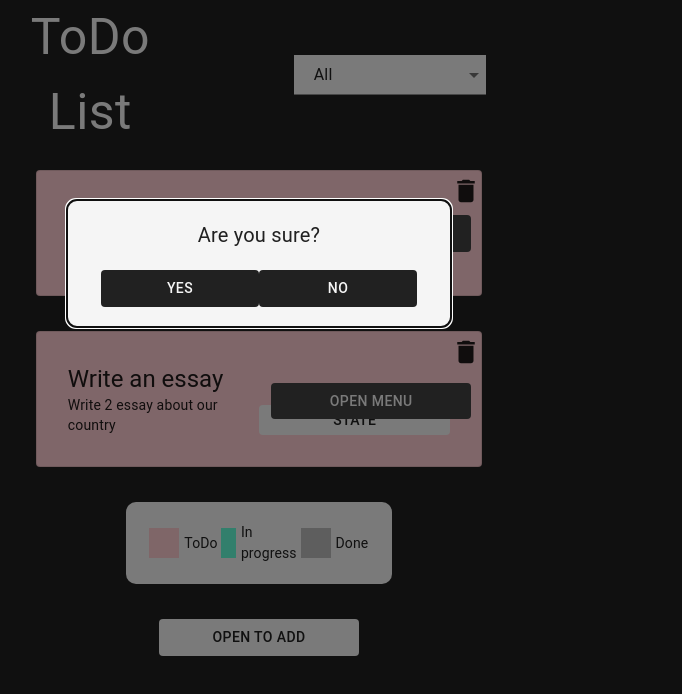
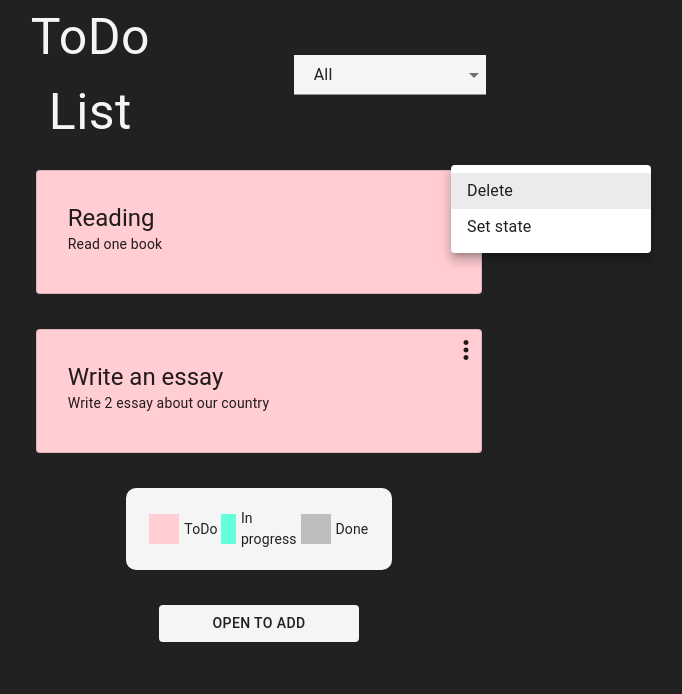
Before and after one commit to PolinaRaguilo/TodoList, a React (Create React App) app: page / in a window 1280 px wide. Both pictures are taken after a click on the icon 847 px from the left and 191 px from the top of the page. Shown: the top 694 px of the page, without its empty margins (381-1063 px from the left). Built offline with nearby package versions, Linux system fonts and the light colour scheme; data requests are answered from the project's data file.

Commit message:
Removed actions to the menu

```diff
--- a/src/components/card-todo/Card-todo.js
+++ b/src/components/card-todo/Card-todo.js
@@ -14,7 +14,7 @@ import {
   Typography,
 } from '@material-ui/core';
 import { useState } from 'react';
-import DeleteIcon from '@material-ui/icons/Delete';
+import MoreVertIcon from '@material-ui/icons/MoreVert';
 import ModalWrapper from '../modal/Modal';
 import MenuCard from '../menu/menu';
 import { DONE, IN_PROGRESS, TODO } from '../../config/constants';
@@ -95,11 +95,11 @@ const CardTodo = ({ items, setItems, item }) => {
 
   const [menu, setMenu] = useState(null);
 
-  const handleClick = (event) => {
+  const handleClickMenu = (event) => {
     setMenu(event.currentTarget);
   };
 
-  const handleClose = () => {
+  const handleCloseMenu = () => {
     setMenu(null);
   };
   const [openDelete, setOpenDelete] = useState(false);
@@ -178,23 +178,17 @@ const CardTodo = ({ items, setItems, item }) => {
             <Typography variant="body2" component="p">
               {item.description}
             </Typography>
-            <Button
-              className={classes.btn__change}
-              onClick={onOpenHandlerState}
-            >
-              State
-            </Button>
-            <DeleteIcon
-              className={classes.icon}
-              onClick={onOpenHandlerDelete}
-            />
+
+            <MoreVertIcon className={classes.icon} onClick={handleClickMenu} />
           </Container>
         </CardContent>
-        <Button onClick={handleClick} className={classes.btn__open}>
-          Open Menu
-        </Button>
       </Card>
-      <MenuCard isOpen={menu} onCloseMenu={handleClose} />
+      <MenuCard
+        isOpen={menu}
+        onCloseMenu={handleCloseMenu}
+        openDelete={onOpenHandlerDelete}
+        openState={onOpenHandlerState}
+      />
       <ModalWrapper isOpen={openDelete} close={onCloseHandlerDelete}>
         <Typography className={classes.modal__title}>Are you sure?</Typography>
         <Container className={classes.btn__wrapper}>
--- a/src/components/menu/menu.js
+++ b/src/components/menu/menu.js
@@ -1,9 +1,15 @@
 import { Menu, MenuItem } from '@material-ui/core';
 
-const MenuCard = ({ isOpen, onCloseMenu }) => {
-  const menuItems = ['Delete', 'Set state'];
-
+const MenuCard = ({ isOpen, onCloseMenu, openDelete, openState }) => {
   const onCloseHandler = () => {
+    onCloseMenu();
+  };
+  const stateHandler = () => {
+    openState();
+    onCloseMenu();
+  };
+  const deleteHandler = () => {
+    openDelete();
     onCloseMenu();
   };
   return (
@@ -13,9 +19,8 @@ const MenuCard = ({ isOpen, onCloseMenu }) => {
       open={Boolean(isOpen)}
       onClose={onCloseHandler}
     >
-      {menuItems.map((item) => {
-        return <MenuItem onClick={onCloseHandler}>{item}</MenuItem>;
-      })}
+      <MenuItem onClick={deleteHandler}>{'Delete'}</MenuItem>
+      <MenuItem onClick={stateHandler}>{'Set state'}</MenuItem>
     </Menu>
   );
 };
```
